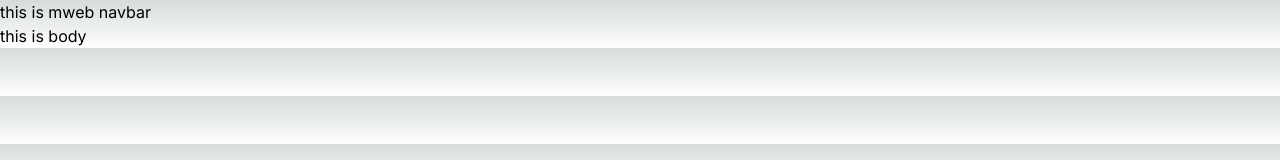
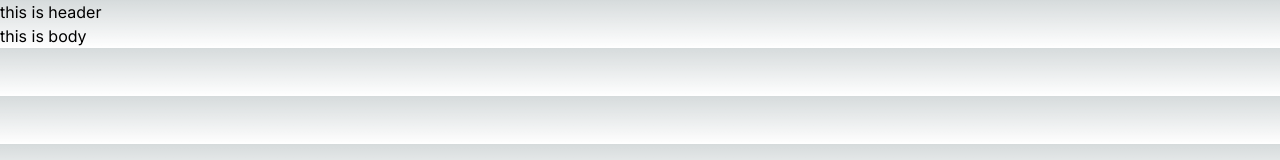
Before and after one commit to mario-alxndr/ecommerce-product-page, a Next.js app: page / in a window 1280 px wide. Shown: the top 160 px of the page. Built offline with nearby package versions, Linux system fonts and the light colour scheme.

Commit message:
feat: add Header

```diff
--- a/app/page.tsx
+++ b/app/page.tsx
@@ -1,7 +1,9 @@
+import Header from "@/component/Header";
+
 const HomePage = () => {
   return (
     <main className="grid">
-      <header>this is mweb navbar</header>
+      <Header />
       <div>
         this is body
       </div>
--- /dev/null
+++ b/component/Header/index.tsx
@@ -0,0 +1,7 @@
+const Header = () => {
+  return (
+    <header>this is header</header>
+  )
+}
+
+export default Header;
```
